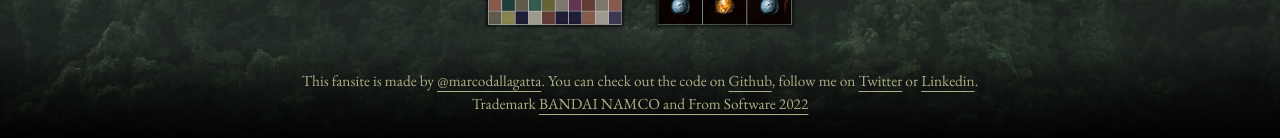
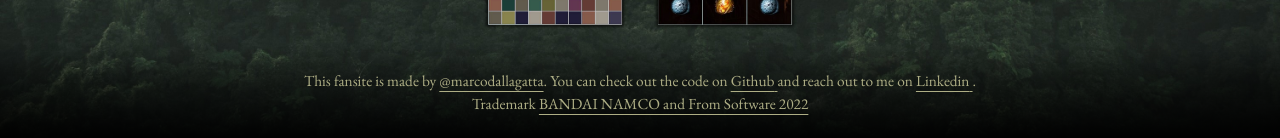
Before and after one commit to marcodallagatta/fromsoft-minibosses, a React (Create React App) app: page / in a window 1280 px wide. Shown: the part 665-803 px from the top of the page. Built offline with nearby package versions, Linux system fonts and the light colour scheme.

Commit message:
update contacts and remove comments

```diff
--- a/src/components/Footer.js
+++ b/src/components/Footer.js
@@ -8,15 +8,11 @@ export default function Footer() {
         </a>
         . You can check out the code on{" "}
         <a href="https://github.com/marcodallagatta/fromsoft-minibosses" target="blank">
-          Github
+          Github{" "}
         </a>
-        , follow me on{" "}
-        <a href="https://twitter.com/marcodallagatta" target="blank">
-          Twitter
-        </a>{" "}
-        or{" "}
+        and reach out to me on{" "}
         <a href="https://www.linkedin.com/in/marco-dalla-gatta" target="blank">
-          Linkedin
+          Linkedin{" "}
         </a>
         .
         <br />
--- a/src/games/memory/Memory.js
+++ b/src/games/memory/Memory.js
@@ -1,4 +1,3 @@
-/* eslint-disable react-hooks/exhaustive-deps */
 import Nav from "../../components/Nav";
 import Deck from "./components/Deck";
 import { useEffect, useState, useRef } from "react";
--- a/src/games/memory/components/Deck.js
+++ b/src/games/memory/components/Deck.js
@@ -1,4 +1,3 @@
-/* eslint-disable react-hooks/exhaustive-deps */
 import { useEffect, useState } from "react";
 import Card from "./Card";
 import guardianApe from "../pictures/guardian-ape.png";
--- a/src/games/tic-tac-toe/TicTacToe.js
+++ b/src/games/tic-tac-toe/TicTacToe.js
@@ -1,6 +1,4 @@
-/* eslint-disable react-hooks/exhaustive-deps */
 import { useEffect, useRef, useState } from "react";
-import { BrowserRouter, Link } from "react-router-dom";
 import Nav from "../../components/Nav";
 import bloodred from "./pictures/bloodred.png";
 import bone from "./pictures/bone.png";
```
